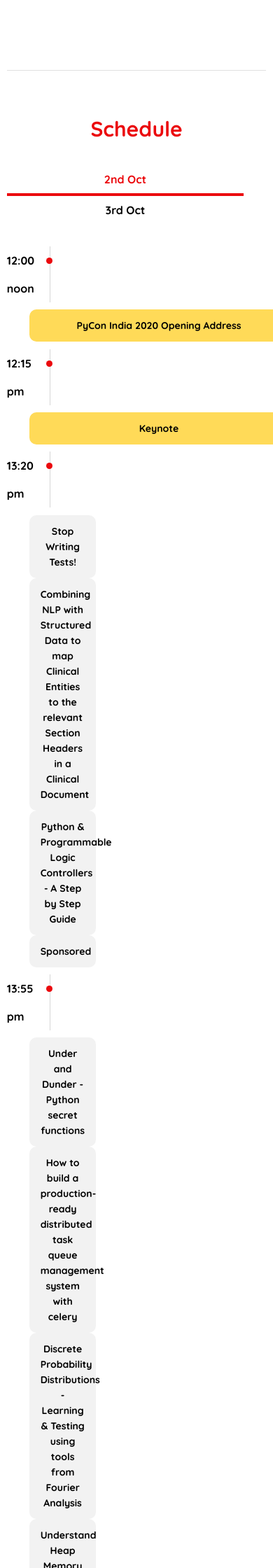
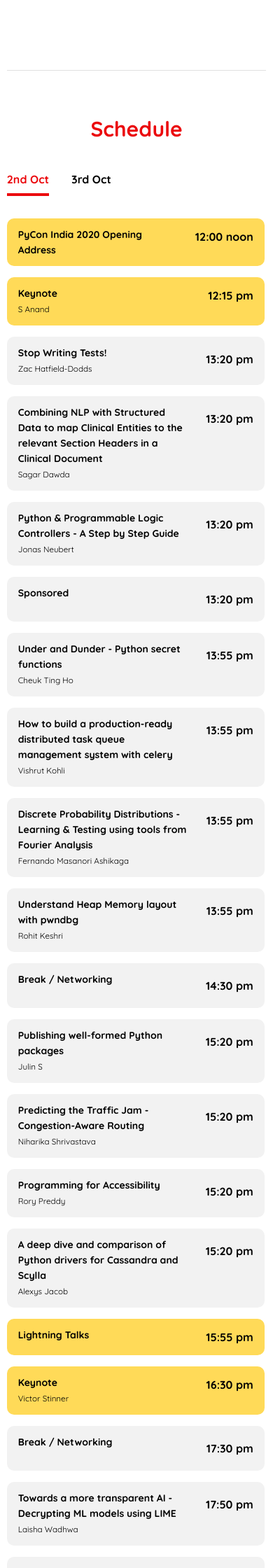
Before and after one commit to pythonindia/inpycon2020, a Jekyll site: the page built from index.md, in a window 390 px wide. Shown: the part 2768-5008 px from the top of the page at 70% size. Built offline with Jekyll 4.4.1, drawn with Linux system fonts in a browser that asks for light colours; some of the changed text lies outside the part shown.

Commit message:
Adds mobile responsive version of schedule

```diff
--- a/_data/talks.yml
+++ b/_data/talks.yml
@@ -72,7 +72,6 @@
   track: all
   date: 2nd Oct
   time: 14:30 pm
-  type: special
 
 - title: Publishing well-formed Python packages
   track: 1
@@ -119,7 +118,6 @@
   track: all
   date: 2nd Oct
   time: 17:30 pm
-  type: special
 
 - title: Towards a more transparent AI - Decrypting ML models using LIME
   track: 1
@@ -266,9 +264,8 @@
 
 - title: Break / Networking
   track: all
-  date: 2nd Oct
+  date: 3rd Oct
   time: 14:30 pm
-  type: special
 
 - title: Build plugins using Pluggy
   track: 1
--- a/_includes/schedule.html
+++ b/_includes/schedule.html
@@ -5,8 +5,14 @@
     <div class="flex justify-start dates">
       {% for date in dates %}
         <div
-          class="date {% if forloop.first %}active{% endif %}"
+          class="date {% if forloop.first %}active{% endif %} hidden-sm"
           data-target="#schedule-{{ date | replace:' ','-' }}"
+        >
+          {{ date }}
+        </div>
+        <div
+          class="date {% if forloop.first %}active{% endif %} show-sm"
+          data-target="#schedule-{{ date | replace:' ','-' }}-sm"
         >
           {{ date }}
         </div>
@@ -15,7 +21,7 @@
     {% for date in dates %}
       {% assign times = site.data.talks | where: 'date', date | map: 'time' | uniq %}
       <div
-        class="flex flex-column schedule-container {% if forloop.first %}active{% endif %}"
+        class="flex flex-column schedule-container {% if forloop.first %}active{% endif %} hidden-sm"
         id="schedule-{{ date | replace:' ','-' }}"
       >
         {% for time in times %}
@@ -30,10 +36,44 @@
                 class="talk-content
                   {% if talk.type == 'special' %}
                     special
-                  {% else %}
-                    track-{{ talk.track }}
-                  {% endif %}">
-                <div class="talk-title">{{ talk.title }}</div>
+                  {% endif %}
+                  track-{{ talk.track }}">
+                <div class="talk-title" >
+                  <a {% if talk.hyperlink %}href="{{ talk.hyperlink }}"{% endif %}>{{ talk.title }}</a>
+                  <small class="talk-speaker">
+                    {{ talk.speaker }}
+                  </small>
+                </div>
+              </div>
+              {% endfor %}
+            </div>
+          </div>
+        {% endfor %}
+      </div>
+      <div
+        class="schedule-container {% if forloop.first %}active{% endif %} show-sm"
+        id="schedule-{{ date | replace:' ','-' }}-sm"
+      >
+        {% for time in times %}
+          {% assign talks = site.data.talks | where: 'date', date | where: 'time', time %}
+          <div class="schedule-item">
+            <div class="schedule-content">
+              {% for talk in talks %}
+              <div
+                class="talk-content
+                  {% if talk.type == 'special' %}
+                    special
+                  {% endif %}
+                  track-{{ talk.track }}">
+                <div class="talk-title">
+                  <a {% if talk.hyperlink %}href="{{ talk.hyperlink }}"{% endif %}>{{ talk.title }}</a>
+                  <small class="talk-speaker">
+                    {{ talk.speaker }}
+                  </small>
+                </div>
+                <div class="talk-time">
+                  <span>{{ time }}</span>
+                </div>
               </div>
               {% endfor %}
             </div>
--- a/assets/css/styles.scss
+++ b/assets/css/styles.scss
@@ -647,6 +647,9 @@
     color: #EB090D;
     border-bottom: 4px solid #EB090D;;
   }
+  &.show-sm {
+    display: none;
+  }
 }
 
 .schedule-container {
@@ -655,6 +658,11 @@
 
   &.active {
     display: flex;
+  }
+
+
+  &.show-sm {
+    display: none;
   }
   .schedule-item {
     font-weight: bold;
@@ -669,6 +677,7 @@
       span {
         width: 100%;
         display: inline-block;
+        line-height: 1.5;
       }
 
       &:after {
@@ -699,6 +708,17 @@
         .talk-title {
           line-height: rem-calc(22);
           font-size: rem-calc(14);
+          a {
+            display: block;
+            color: black;
+            text-decoration: none;
+            &[href]:hover {
+              text-decoration: underline;
+            }
+          }
+          .talk-speaker {
+            font-weight: normal;
+          }
         }
 
         &:last-of-type {
@@ -712,6 +732,11 @@
           margin-right: 0;
           width: 100%;
         }
+
+        &.track-all {
+          width: 100%;
+          margin-right: 0;
+        }
       }
     }
   }
@@ -722,6 +747,10 @@
 @media (max-width: 768px) {
   .flex {
     display: block;
+
+    &.dates {
+      display: flex;
+    }
   }
 
   .ticket-wrap::before,
@@ -755,6 +784,57 @@
     justify-content: space-around;
   }
 
+  .schedule-container {
+    &.hidden-sm {
+      display: none;
+    }
+
+    &.active.show-sm {
+      display: block;
+    }
+  }
+
+  .schedule-container .schedule-item .schedule-content {
+    margin-left: 0;
+    .talk-content {
+      width: calc(95% - 1rem);
+      margin-bottom: 1rem;
+      display: flex;
+      justify-content: space-between;
+      .talk-title {
+        text-align: left;
+        flex: 1;
+      }
+      .talk-time {
+        margin-left: 1.75rem;
+      }
+
+      &.special {
+        width: calc(95% - 1rem);
+      }
+
+      &.track-all {
+        width: calc(95% - 1rem);
+      }
+    }
+  }
+
+  .date {
+    &.hidden-sm {
+      display: none;
+    }
+
+    &.show-sm {
+      display: block;
+    }
+  }
+
+}
+
+@media (max-width: 1024px) {
+  #schedule .page-details {
+    max-width: none;
+  }
 }
 
 @media (max-width: 640px) {
--- a/assets/js/custom.js
+++ b/assets/js/custom.js
@@ -17,9 +17,13 @@
 document.querySelectorAll(".date").forEach(function(element) {
   element.addEventListener("click", function(e) {
     var schedule_id = e.target.attributes["data-target"].value;
-    document.querySelector(".schedule-container.active").classList.remove("active");
+    document.querySelectorAll(".schedule-container.active").forEach(function(element) {
+      element.classList.remove("active");
+    });
     document.querySelector(schedule_id).classList.add("active");
-    document.querySelector(".date.active").classList.remove("active")
+    document.querySelectorAll(".date.active").forEach(function(element) {
+      element.classList.remove("active");
+    });
     e.target.classList.add("active");
   })
 })
```
